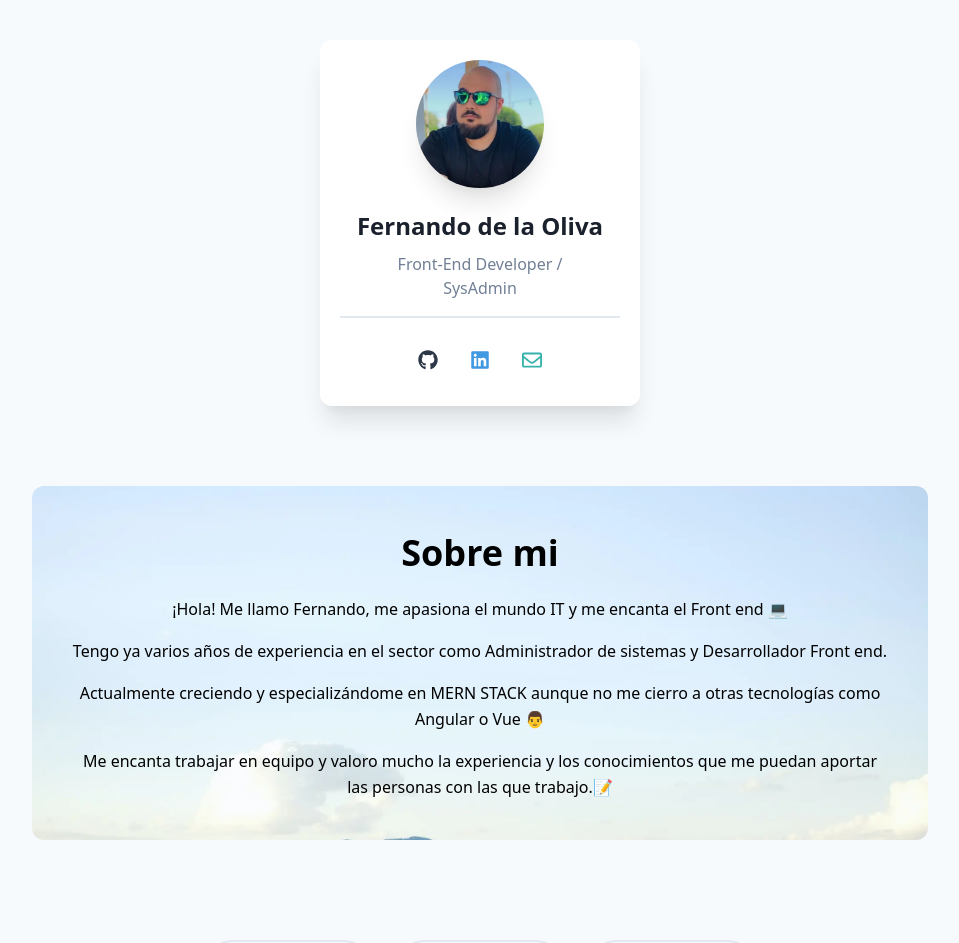
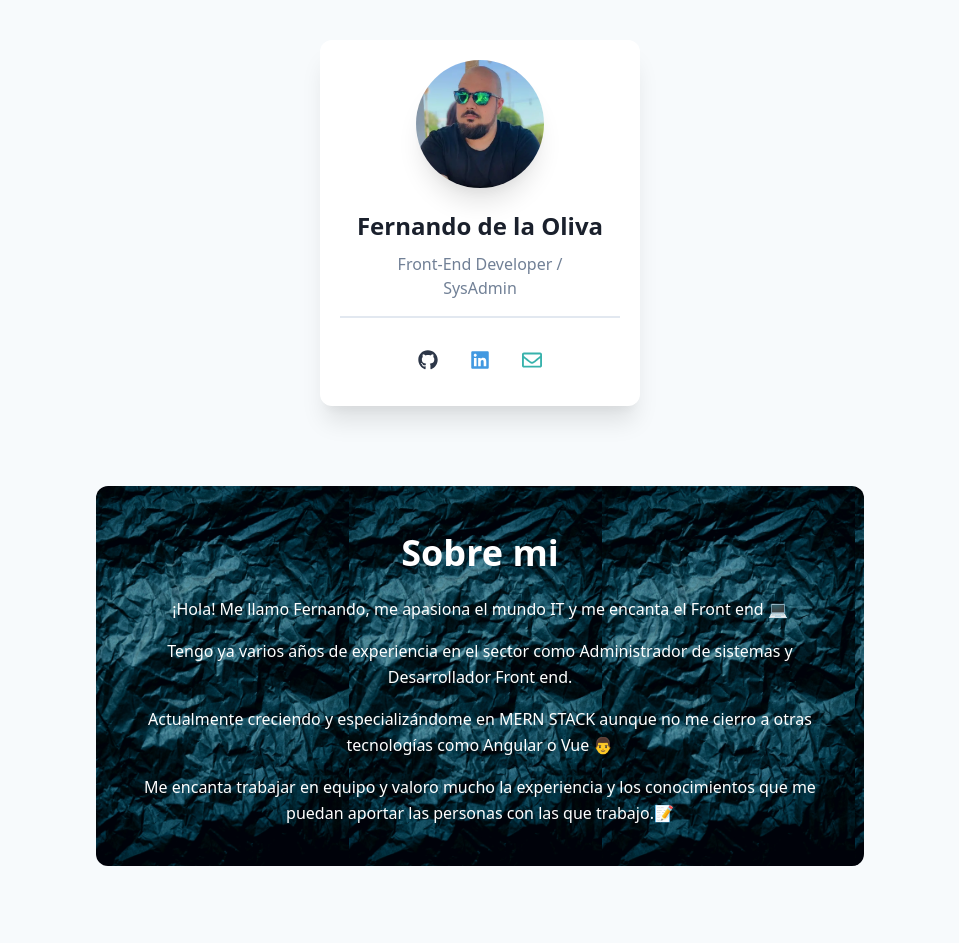
Before and after one commit to fernandoliva/portfolio, a React (Create React App) app: page / in a window 1280 px wide. Shown: the top 943 px of the page, without its empty margins (160-1119 px from the left). Built offline with nearby package versions, Linux system fonts and the light colour scheme.

Commit message:
fix parallax

```diff
--- a/src/App.js
+++ b/src/App.js
@@ -20,8 +20,8 @@ function App() {
       <div data-aos="fade-down" data-aos-duration="800">
         <Card name={data.name} title={data.title} social={data.social} />
       </div>
+      <About title={data.about.title} description={data.about.description} />
       <div data-aos="fade-up" data-aos-duration="800" data-aos-delay="400">
-        <About title={data.about.title} description={data.about.description} />
         <Skills skills={data.skills} />
         <Projects projects={data.projects} />
         <Footer />
--- a/src/partials/About.js
+++ b/src/partials/About.js
@@ -1,21 +1,32 @@
 import React from "react";
-import bgImage from "./../images/aboutme__bg.webp";
+import bgImage from "./../images/aboutme__bg2.webp";
 
 function About({ title, description }) {
   const parallax = {
     backgroundImage: `url(${bgImage})`,
   }
   return (
-    <section className="container flex items-center justify-center h-fit my-20 p-10 bg-fixed bg-center bg-cover custom-img mx-auto rounded-xl max-w-4xl md:mx-auto text-2xl text-slate-700" style={parallax}>
-        <div className="">
-          <div className="about"  />
-          <p className="text-2xl md:text-4xl font-bold text-center">{title}</p>
+    // <section className="container flex items-center justify-center h-fit my-20 p-10 bg-fixed bg-center bg-cover custom-img mx-auto rounded-xl max-w-4xl md:mx-auto text-2xl text-slate-700" style={parallax}>
+    //     <div className="">
+    //       <div className="about"  />
+    //       <p className="text-2xl md:text-4xl font-bold text-center">{title}</p>
+    //       {description.map((item, index) => (
+    //         <p key={index} className="text-base text-justify md:text-center text-slate-600 leading-relaxed mt-4">
+    //           {item}
+    //         </p>
+    //       ))}
+    // </div>
+    // </section>
+    <section className="flex items-center justify-center h-fit my-20 p-10 bg-fixed bg-contain bg-left-top custom-img mx-auto rounded-xl max-w-3xl md:mx-auto text-2xl text-slate-700" style={parallax}>
+      <div>
+          <p className="text-2xl text-white md:text-4xl font-bold text-center">{title}</p>
           {description.map((item, index) => (
-            <p key={index} className="text-base text-justify md:text-center text-slate-600 leading-relaxed mt-4">
+            <p key={index} className="text-base text-white text-justify md:text-center text-slate-600 leading-relaxed mt-4">
               {item}
             </p>
           ))}
-    </div>
+
+      </div>
     </section>
   );
 }
```
Also changed, not shown: src/assets/main.css, src/images/aboutme__bg2.webp (added), 1 other file (tests, documents, lock files or other folders).
